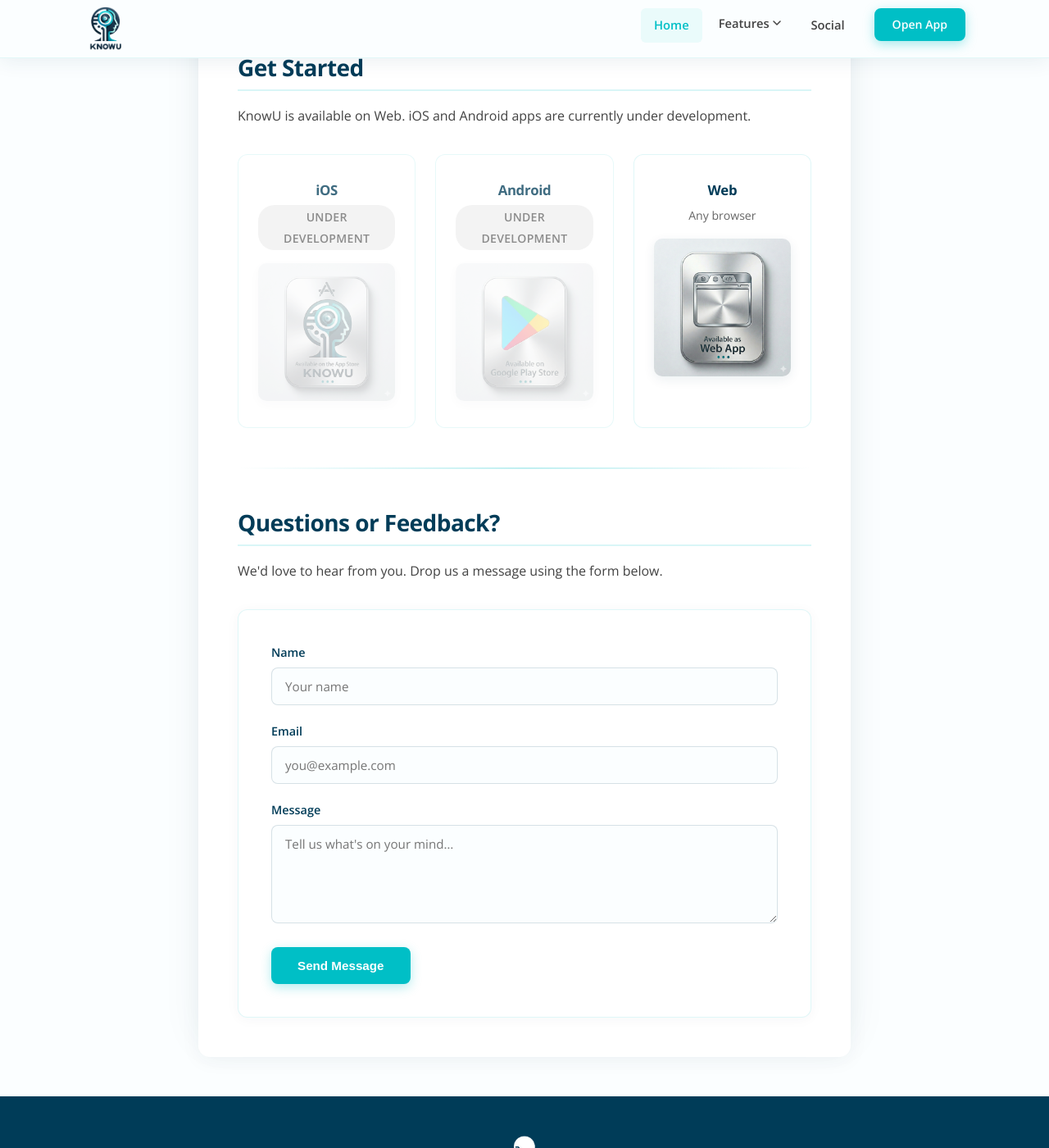
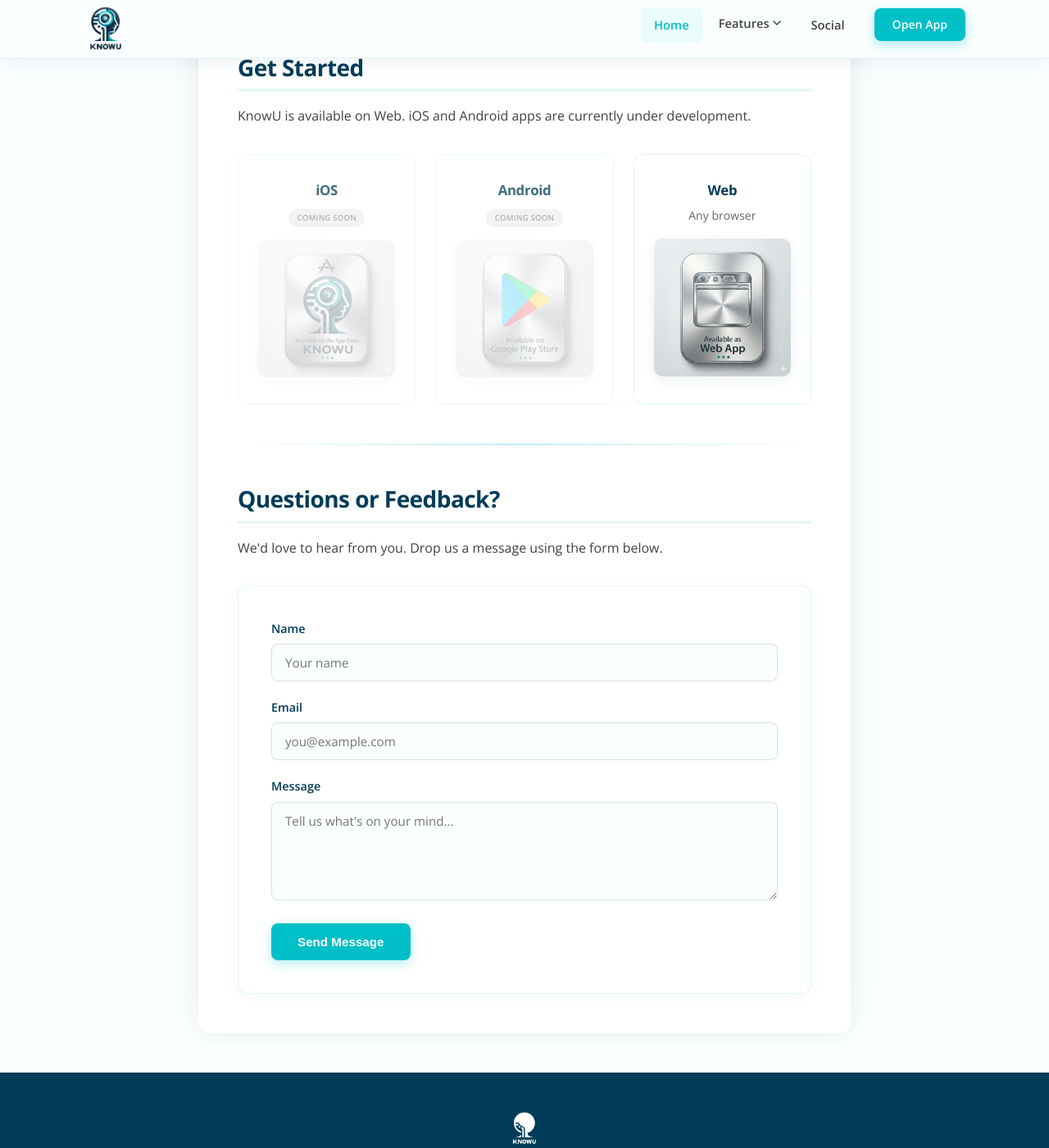
Before and after one commit to maksimluzik/knowu, a Jekyll site: the page built from index.markdown, in a window 1280 px wide and 1400 px high, scrolled down 3654 px. Shown: the whole window at 82% size. Built offline with Jekyll 4.4.1, drawn with Linux system fonts in a browser that asks for light colours.

Commit message:
fix to coming soon

```diff
--- a/assets/css/main.css
+++ b/assets/css/main.css
@@ -501,9 +501,9 @@ strong { color: #003C58; font-weight: 600; }
   transform: none;
   box-shadow: 0 4px 14px rgba(0,60,88,0.08);
 }
-.platform-card__status {
+.platform-card p.platform-card__status {
   display: inline-block;
-  font-size: 0.75rem;
+  font-size: 0.6rem;
   font-weight: 600;
   color: #999;
   background: #f0f0f0;
--- a/index.markdown
+++ b/index.markdown
@@ -118,12 +118,12 @@ keywords: "personality test, self-assessment, peer feedback, Myers-Briggs, DISC,
 <div class="platform-cards">
   <div class="platform-card platform-card--unavailable">
     <h4>iOS</h4>
-    <p class="platform-card__status">Under development</p>
+    <p class="platform-card__status">Coming soon</p>
     <img alt="Download on the App Store" src="/media/badges/ios.png" loading="lazy" style="opacity:0.35;" />
   </div>
   <div class="platform-card platform-card--unavailable">
     <h4>Android</h4>
-    <p class="platform-card__status">Under development</p>
+    <p class="platform-card__status">Coming soon</p>
     <img alt="Get it on Google Play" src="/media/badges/android.png" loading="lazy" style="opacity:0.35;" />
   </div>
   <div class="platform-card">
```
